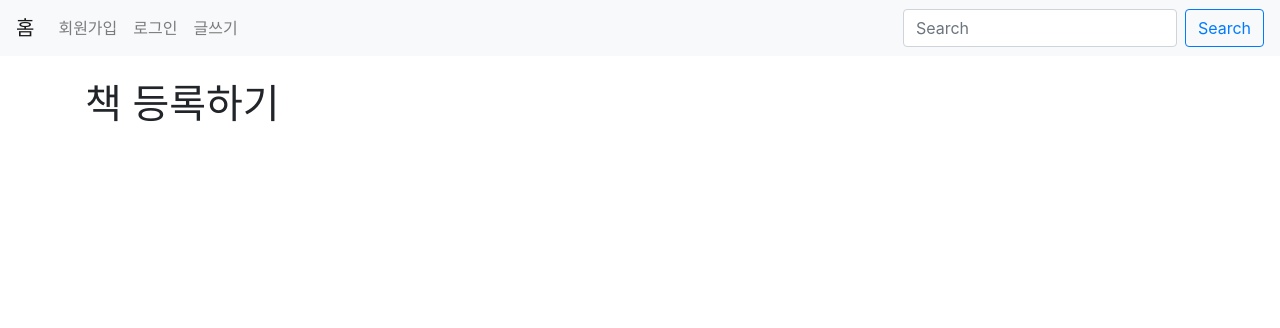
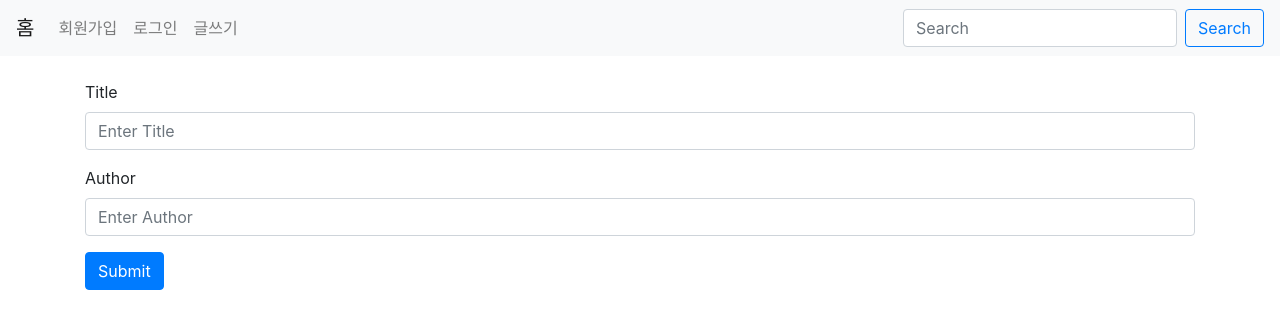
Before and after one commit to HiddenEvent/book-spring-react, a React (Create React App) app in the folder book-frontend/: page /saveForm in a window 1280 px wide. Shown: the top 328 px of the page. Built offline with nearby package versions, Linux system fonts and the light colour scheme.

Commit message:
프리티어 세팅, Book Insert 완료

```diff
--- a/book-frontend/src/pages/book/SaveForm.js
+++ b/book-frontend/src/pages/book/SaveForm.js
@@ -1,11 +1,62 @@
-import React from 'react';
+import React, { useState } from 'react';
+import { Form, Button } from 'react-bootstrap';
 
-const SaveForm = () => {
-    return (
-        <div>
-            <h1>책 등록하기</h1>
-        </div>
-    );
+//페이지 이동시 props 필요함
+const SaveForm = (props) => {
+  const [book, setBook] = useState({
+    title: '',
+    author: '',
+  });
+
+  const changeValue = (e) => {
+    setBook({
+      ...book,
+      [e.target.name]: e.target.value,
+    });
+  };
+
+  const submitBook = (e) => {
+    e.preventDefault(); //submit이 action을 안타고 자기 할일을 그만함.
+    fetch('http://localhost:8085/book', {
+      method: 'POST',
+      headers: {
+        'Content-Type': 'application/json; charset=utf-8',
+      },
+      body: JSON.stringify(book),
+    })
+      .then((res) => {
+        console.log(1, res);
+        if (res.status === 201) {
+          return res.json();
+        } else {
+          return null;
+        }
+      })
+      .then((res) => {
+        if (res !== null) {
+          props.history.push('/');
+        } else {
+          alert('책 등록에 실패하였습니다.');
+        }
+      });
+  };
+
+  return (
+    <Form onSubmit={submitBook}>
+      <Form.Group controlId="formBasicEmail">
+        <Form.Label>Title</Form.Label>
+        <Form.Control type="text" placeholder="Enter Title" onChange={changeValue} name="title" />
+      </Form.Group>
+      <Form.Group controlId="formBasicEmail">
+        <Form.Label>Author</Form.Label>
+        <Form.Control type="text" placeholder="Enter Author" onChange={changeValue} name="author" />
+      </Form.Group>
+
+      <Button variant="primary" type="submit">
+        Submit
+      </Button>
+    </Form>
+  );
 };
 
 export default SaveForm;
```
Also changed, not shown: 2 other files (tests, documents, lock files or other folders).
